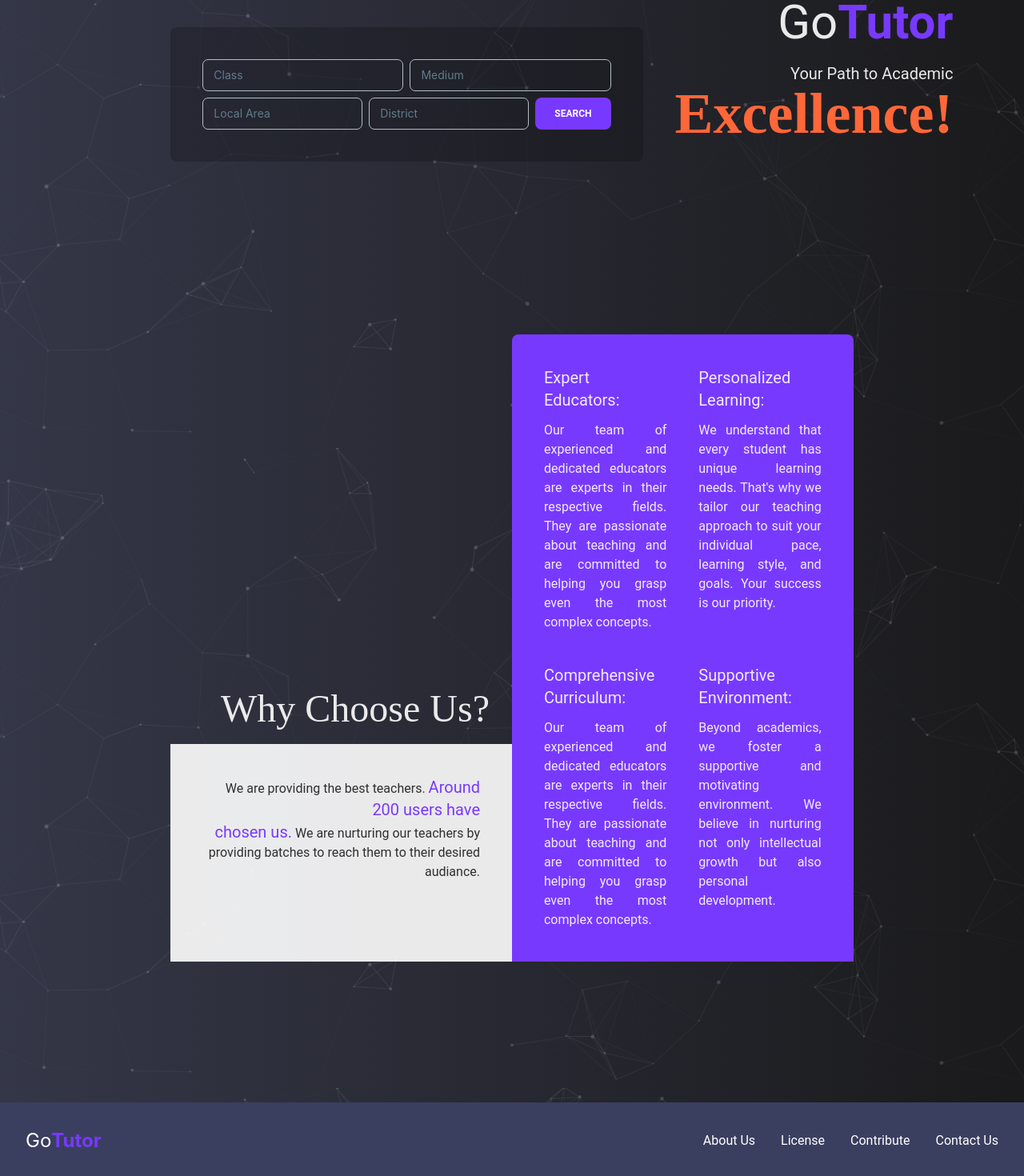
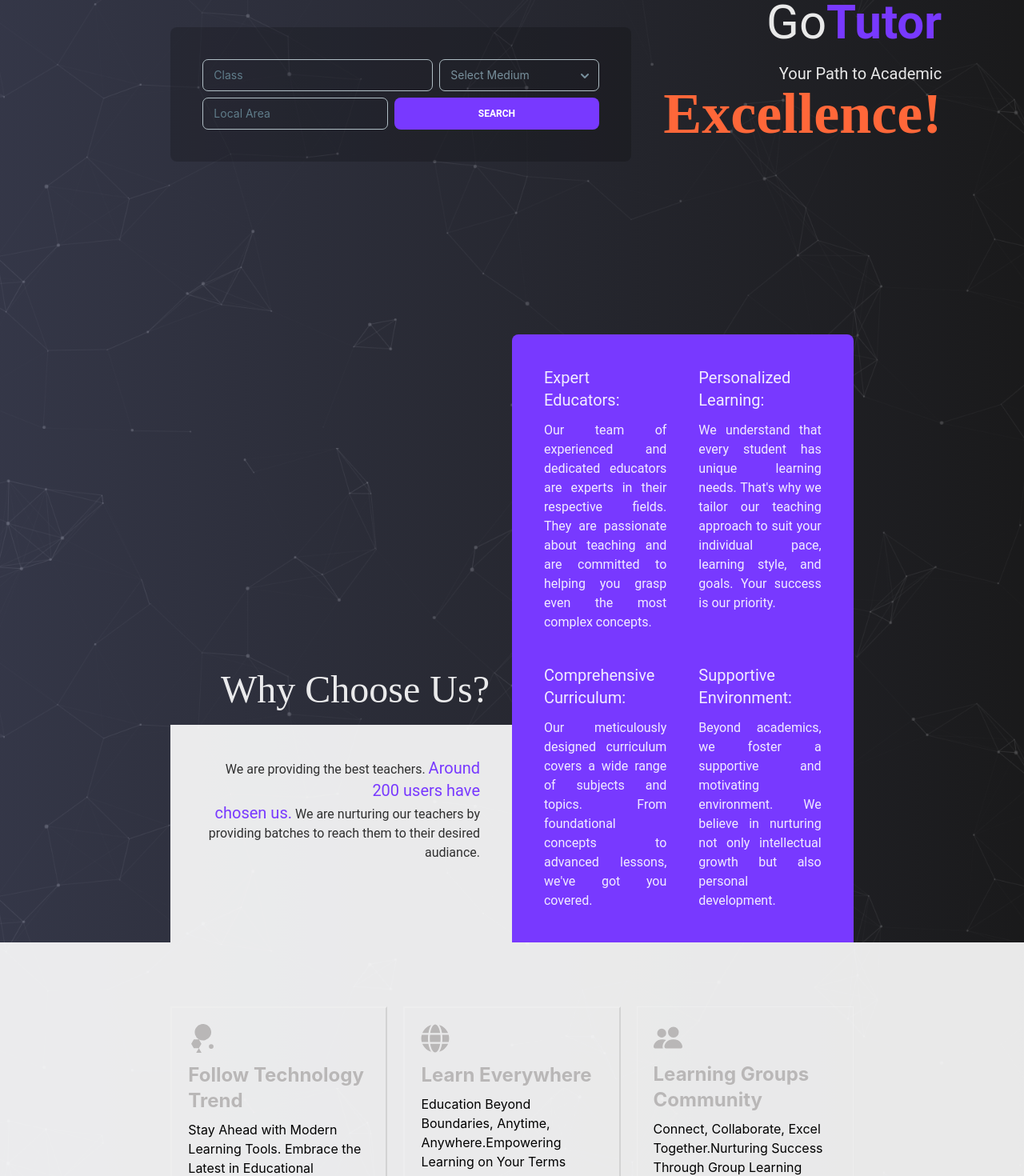
Before and after one commit to Sumaiya-topu/gotutor_client, a React (Create React App) app: page / in a window 1280 px wide. Shown: the part 240-1710 px from the top of the page at 80% size. Built offline with nearby package versions, Linux system fonts and the light colour scheme.

Commit message:
designing homepage

```diff
--- a/src/Components/Footer.js
+++ b/src/Components/Footer.js
@@ -3,7 +3,7 @@ import React from "react";
 
 const Footer = () => {
   return (
-    <div>
+    <div className=" mt-60">
       <footer className="w-full bg-[#3a3f60] p-8">
         <div className="flex flex-row flex-wrap items-center justify-center gap-y-6 gap-x-12   text-center md:justify-between">
           <h1 className="text-white text-2xl">
--- a/src/Components/Hero/Hero.js
+++ b/src/Components/Hero/Hero.js
@@ -1,4 +1,4 @@
-import { Button, Input } from "@material-tailwind/react";
+import { Button, Input, Option, Select } from "@material-tailwind/react";
 import React from "react";
 // import "./Hero.css";
 import { useForm } from "react-hook-form";
@@ -7,14 +7,17 @@ const Hero = () => {
   const {
     register,
     handleSubmit,
+    watch,
     formState: { errors },
   } = useForm();
+
+  const selectedOption = watch("backgroundMedium");
 
   const handleSearch = (data) => {
     console.log("Search form", data);
   };
   return (
-    <div className="mb-44">
+    <div className="">
       <div className="">
         <div className=" h-[600px] flex gap-10  w-2/3 mx-auto">
           {/* <p>vaaa</p>
@@ -31,13 +34,25 @@ const Hero = () => {
                     className=""
                     type="text"
                   ></Input>
-                  <Input
-                    {...register("medium")}
-                    color="indigo"
-                    label="Medium"
-                    className=""
-                    type="text"
-                  ></Input>
+                  <div className="w-72">
+                    <Select
+                      {...register("backgroundMedium")}
+                      label="Select Medium"
+                      animate={{
+                        mount: { y: 0 },
+                        unmount: { y: 25 },
+                      }}
+                    >
+                      <Option value="bangla">Bangla Medium</Option>
+                      <Option value="englishMedium">English Medium</Option>
+                      <Option
+                        value="englishVersion"
+                        {...register("englishVersion")}
+                      >
+                        English Version
+                      </Option>
+                    </Select>
+                  </div>
                 </div>
                 <div className="flex gap-2 mt-2">
                   <Input
@@ -45,13 +60,6 @@ const Hero = () => {
                     color="indigo"
                     label="Local Area"
                     className=""
-                    type="text"
-                  ></Input>
-                  <Input
-                    {...register("district")}
-                    color="indigo"
-                    label="District"
-                    className=" "
                     type="text"
                   ></Input>
                   <Button
@@ -124,10 +132,9 @@ const Hero = () => {
             <div className=" text-white/90 pl-10 pb-10 font-sans">
               <h3 className="text-xl mb-3">Comprehensive Curriculum:</h3>
               <p className=" text-justify">
-                Our team of experienced and dedicated educators are experts in
-                their respective fields. They are passionate about teaching and
-                are committed to helping you grasp even the most complex
-                concepts.
+                Our meticulously designed curriculum covers a wide range of
+                subjects and topics. From foundational concepts to advanced
+                lessons, we've got you covered.
               </p>
             </div>{" "}
             <div className=" text-white/90 pb-10 pr-10 font-sans">
--- /dev/null
+++ b/src/Components/NewConcept/NewConcept.js
@@ -0,0 +1,44 @@
+import React from "react";
+import { SiTaichigraphics } from "react-icons/si";
+import { FaGlobe } from "react-icons/fa";
+import { BsPeopleFill } from "react-icons/bs";
+const NewConcept = () => {
+  return (
+    <div className="bg-white/90">
+      <div className="w-2/3 mx-auto grid grid-cols-3 gap-5 pt-20">
+        <div className="p-5 border-2 border-r-[#d3d3d3] ">
+          <SiTaichigraphics className="mb-3 font-extrabold text-4xl text-[#b9b7b7]"></SiTaichigraphics>
+          <h1 className="text-2xl text-[#b9b7b7] font-bold  ">
+            Follow Technology Trend
+          </h1>
+          <p className=" mt-2">
+            Stay Ahead with Modern Learning Tools. Embrace the Latest in
+            Educational Technology.
+          </p>
+        </div>
+        <div className="p-5 border-2 border-r-[#d3d3d3] ">
+          <FaGlobe className="mb-3 font-extrabold text-4xl text-[#b9b7b7]"></FaGlobe>
+          <h1 className="text-2xl text-[#b9b7b7] font-bold  ">
+            Learn Everywhere
+          </h1>
+          <p className=" mt-2">
+            Education Beyond Boundaries, Anytime, Anywhere.Empowering Learning
+            on Your Terms{" "}
+          </p>
+        </div>
+        <div className="p-5 border ">
+          <BsPeopleFill className="mb-3 font-extrabold text-4xl text-[#b9b7b7]"></BsPeopleFill>
+          <h1 className="text-2xl text-[#b9b7b7] font-bold  ">
+            Learning Groups Community
+          </h1>
+          <p className=" mt-2">
+            Connect, Collaborate, Excel Together.Nurturing Success Through Group
+            Learning
+          </p>
+        </div>
+      </div>
+    </div>
+  );
+};
+
+export default NewConcept;
--- a/src/Pages/Home/Home.js
+++ b/src/Pages/Home/Home.js
@@ -3,11 +3,13 @@ import ComplexNavbar from "../../Components/Navbar/ComplexNavbar";
 import Hero from "../../Components/Hero/Hero";
 import "./Home.css";
 import Footer from "../../Components/Footer";
+import NewConcept from "../../Components/NewConcept/NewConcept";
 const Home = () => {
   return (
     <div className=" heroBg">
       <ComplexNavbar></ComplexNavbar>
       <Hero></Hero>
+      <NewConcept></NewConcept>
       <Footer></Footer>
     </div>
   );
```
